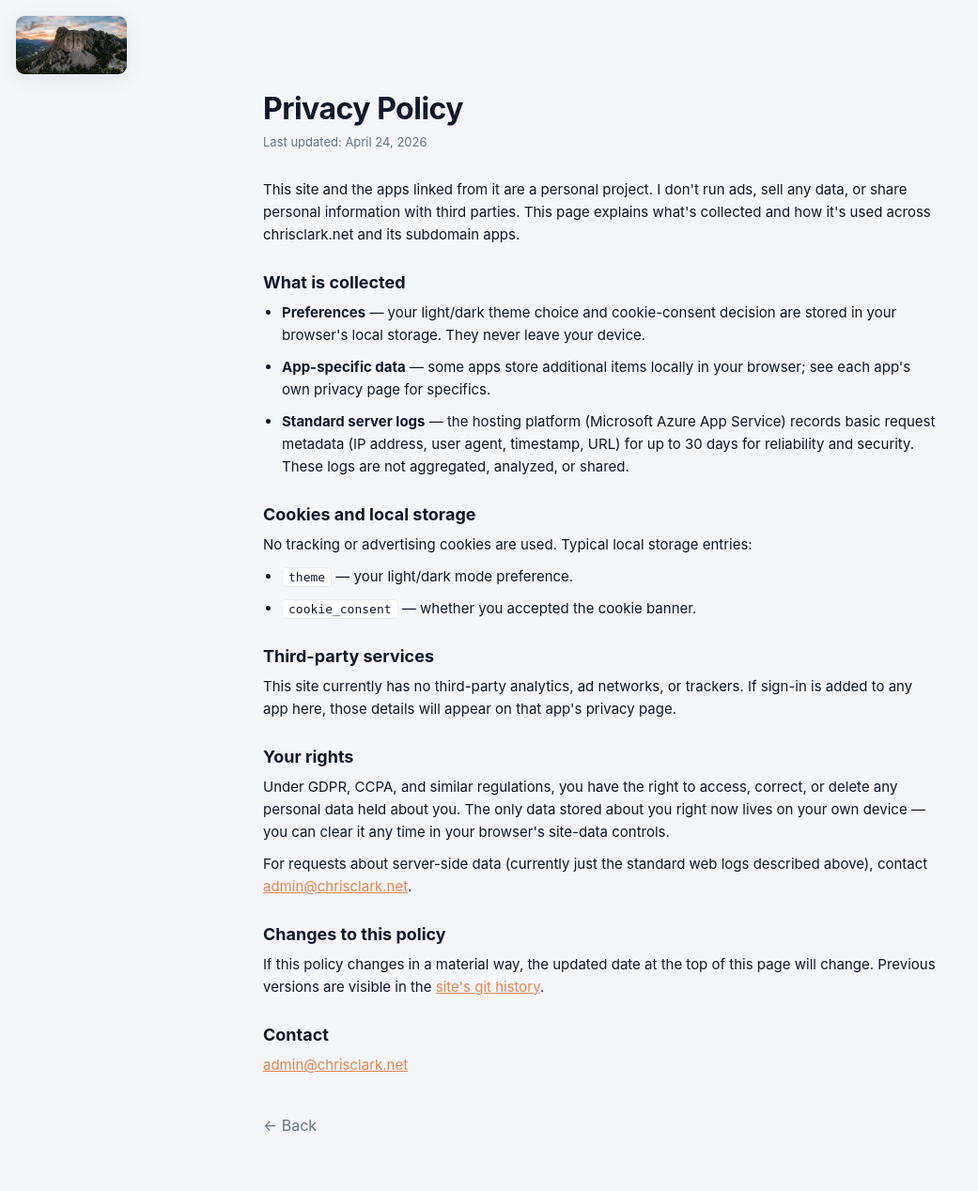
After one commit to cclark31415/chrisclark-net, a Flask app: page /privacy in a window 1280 px wide. The commit adds this page. Shown: the whole page at 94% size, without its empty margins (0-1041 px from the left). Run offline with Flask 3, Linux system fonts and the light colour scheme.

Commit message:
Add /privacy page, GDPR cookie banner, Privacy footer link
Part of the standardization across chrisclark.net apps. Cookie banner
appears on first visit with OK / Essential only; choice persists in
localStorage.

Co-Authored-By: Claude Opus 4.7 <noreply@anthropic.com>

```diff
--- a/app.py
+++ b/app.py
@@ -6,6 +6,11 @@ app = Flask(__name__)
 @app.route('/')
 def index():
     return render_template('index.html')
+
+
+@app.route('/privacy')
+def privacy():
+    return render_template('privacy.html')
 
 
 @app.route('/health')
--- /dev/null
+++ b/templates/privacy.html
@@ -0,0 +1,119 @@
+<!DOCTYPE html>
+<html lang="en">
+<head>
+    <meta charset="UTF-8">
+    <meta name="viewport" content="width=device-width, initial-scale=1.0">
+    <meta name="theme-color" content="#F4F6FA" media="(prefers-color-scheme: light)">
+    <meta name="theme-color" content="#0B1220" media="(prefers-color-scheme: dark)">
+    <title>Privacy · Chris Clark</title>
+    <link rel="icon" type="image/x-icon" href="/static/favicon.ico">
+    <script>
+        (function () {
+            try {
+                var saved = localStorage.getItem("theme");
+                var dark = saved === "dark" || (!saved && window.matchMedia && window.matchMedia("(prefers-color-scheme: dark)").matches);
+                if (dark) document.documentElement.setAttribute("data-theme", "dark");
+            } catch (e) {}
+        })();
+    </script>
+    <style>
+        * { margin: 0; padding: 0; box-sizing: border-box; }
+        :root {
+            color-scheme: light dark;
+            --bg: #F4F6FA;
+            --surface: #FFFFFF;
+            --text: #0F172A;
+            --muted: #64748B;
+            --primary: #E8834F;
+            --border: rgba(15, 23, 42, 0.08);
+            --shadow: 0 4px 20px rgba(15, 23, 42, 0.08);
+        }
+        :root[data-theme="dark"] {
+            --bg: #0B1220;
+            --surface: #121A2B;
+            --text: #E6ECF3;
+            --muted: #94A3B8;
+            --border: rgba(255, 255, 255, 0.08);
+            --shadow: 0 4px 20px rgba(0, 0, 0, 0.3);
+        }
+        body {
+            font-family: -apple-system, BlinkMacSystemFont, 'Segoe UI', Roboto, sans-serif;
+            background: var(--bg);
+            color: var(--text);
+            min-height: 100vh;
+            padding: 96px 20px 60px;
+            display: flex;
+            justify-content: center;
+        }
+        .site-logo {
+            position: fixed;
+            top: 16px;
+            left: 16px;
+            z-index: 100;
+            display: block;
+            width: 120px;
+            height: 64px;
+            border-radius: 10px;
+            overflow: hidden;
+            box-shadow: var(--shadow);
+            border: 1px solid var(--border);
+            background: var(--surface);
+        }
+        .site-logo img { width: 100%; height: 100%; object-fit: cover; display: block; }
+        .container { max-width: 720px; width: 100%; }
+        h1 { font-size: 32px; margin-bottom: 6px; letter-spacing: -0.5px; }
+        .updated { color: var(--muted); font-size: 13px; margin-bottom: 28px; }
+        h2 { font-size: 18px; margin: 28px 0 10px; }
+        p, li { line-height: 1.6; font-size: 15px; margin-bottom: 10px; }
+        ul { padding-left: 20px; }
+        a { color: var(--primary); }
+        .back { display: inline-block; margin-top: 32px; color: var(--muted); text-decoration: none; }
+        .back:hover { color: var(--text); }
+        code { background: var(--surface); padding: 2px 6px; border-radius: 4px; border: 1px solid var(--border); font-size: 13px; }
+        @media (max-width: 520px) {
+            .site-logo { width: 96px; height: 52px; }
+            body { padding-top: 80px; }
+        }
+    </style>
+</head>
+<body>
+    <a class="site-logo" href="/" aria-label="Chris Clark home">
+        <img src="/static/CC_Mountain.jpg" alt="" width="320" height="175">
+    </a>
+    <div class="container">
+        <h1>Privacy Policy</h1>
+        <p class="updated">Last updated: April 24, 2026</p>
+
+        <p>This site and the apps linked from it are a personal project. I don't run ads, sell any data, or share personal information with third parties. This page explains what's collected and how it's used across chrisclark.net and its subdomain apps.</p>
+
+        <h2>What is collected</h2>
+        <ul>
+            <li><strong>Preferences</strong> — your light/dark theme choice and cookie-consent decision are stored in your browser's local storage. They never leave your device.</li>
+            <li><strong>App-specific data</strong> — some apps store additional items locally in your browser; see each app's own privacy page for specifics.</li>
+            <li><strong>Standard server logs</strong> — the hosting platform (Microsoft Azure App Service) records basic request metadata (IP address, user agent, timestamp, URL) for up to 30 days for reliability and security. These logs are not aggregated, analyzed, or shared.</li>
+        </ul>
+
+        <h2>Cookies and local storage</h2>
+        <p>No tracking or advertising cookies are used. Typical local storage entries:</p>
+        <ul>
+            <li><code>theme</code> — your light/dark mode preference.</li>
+            <li><code>cookie_consent</code> — whether you accepted the cookie banner.</li>
+        </ul>
+
+        <h2>Third-party services</h2>
+        <p>This site currently has no third-party analytics, ad networks, or trackers. If sign-in is added to any app here, those details will appear on that app's privacy page.</p>
+
+        <h2>Your rights</h2>
+        <p>Under GDPR, CCPA, and similar regulations, you have the right to access, correct, or delete any personal data held about you. The only data stored about you right now lives on your own device — you can clear it any time in your browser's site-data controls.</p>
+        <p>For requests about server-side data (currently just the standard web logs described above), contact <a href="mailto:admin@chrisclark.net">admin@chrisclark.net</a>.</p>
+
+        <h2>Changes to this policy</h2>
+        <p>If this policy changes in a material way, the updated date at the top of this page will change. Previous versions are visible in the <a href="https://github.com/cclark31415/chrisclark-net">site's git history</a>.</p>
+
+        <h2>Contact</h2>
+        <p><a href="mailto:admin@chrisclark.net">admin@chrisclark.net</a></p>
+
+        <a class="back" href="/">← Back</a>
+    </div>
+</body>
+</html>
```
Also changed, not shown: templates/index.html (+78 -0 lines).
